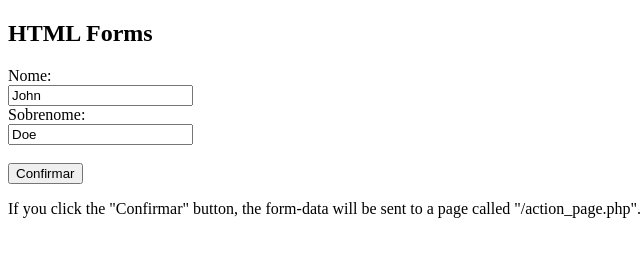
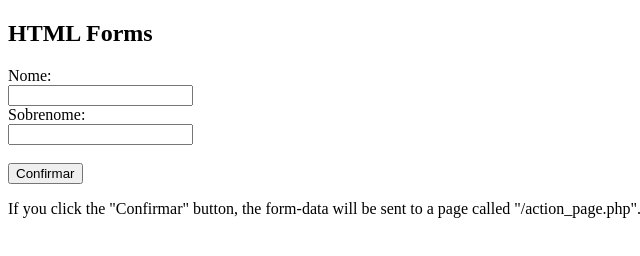
Before and after one commit to nathy-emanuelle/nathy-emanuelle.github.io, a plain HTML site: page primeiro.html in a window 1280 px wide. Shown: the full height of the page, 0-640 px from the left. Drawn offline with Linux system fonts and the light colour scheme.

Commit message:
Update primeiro.html

```diff
--- a/primeiro.html
+++ b/primeiro.html
@@ -6,9 +6,9 @@
 
 <form action="teste.html">
   <label for="fname">Nome:</label><br>
-  <input type="text" id="fname" name="fname" value="John"><br>
+  <input type="text" id="fname" name="fname" value=""><br>
   <label for="lname">Sobrenome:</label><br>
-  <input type="text" id="lname" name="lname" value="Doe"><br><br>
+  <input type="text" id="lname" name="lname" value=""><br><br>
   <input type="submit" value="Confirmar">
 </form>
 
```
